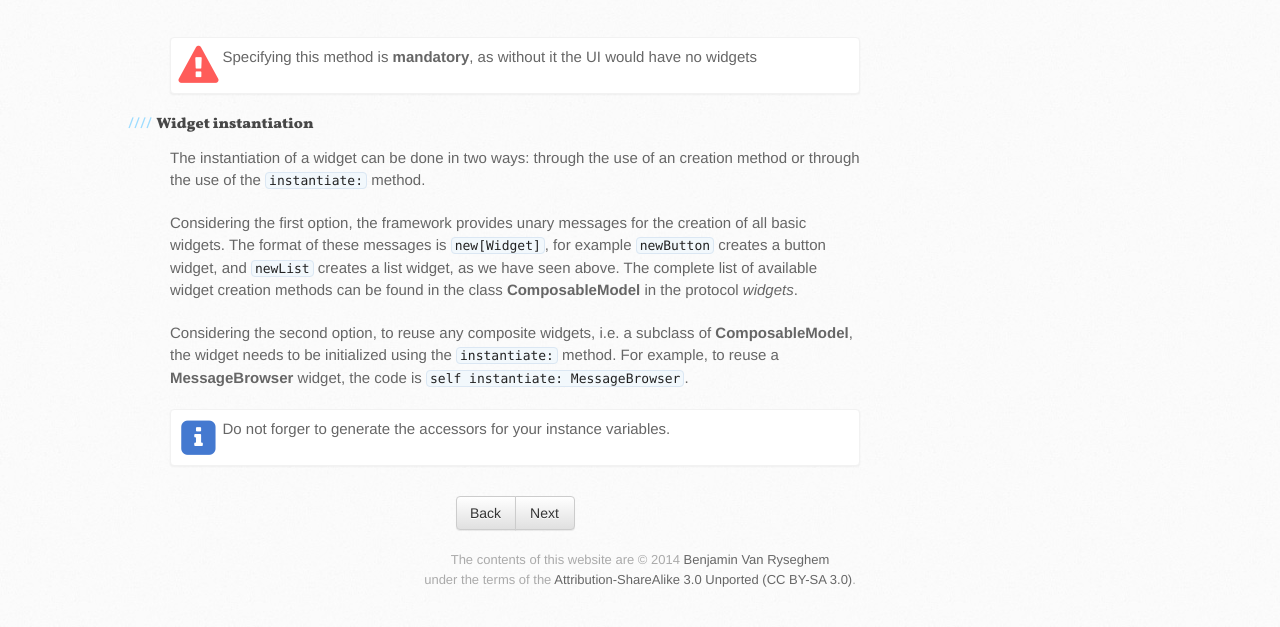
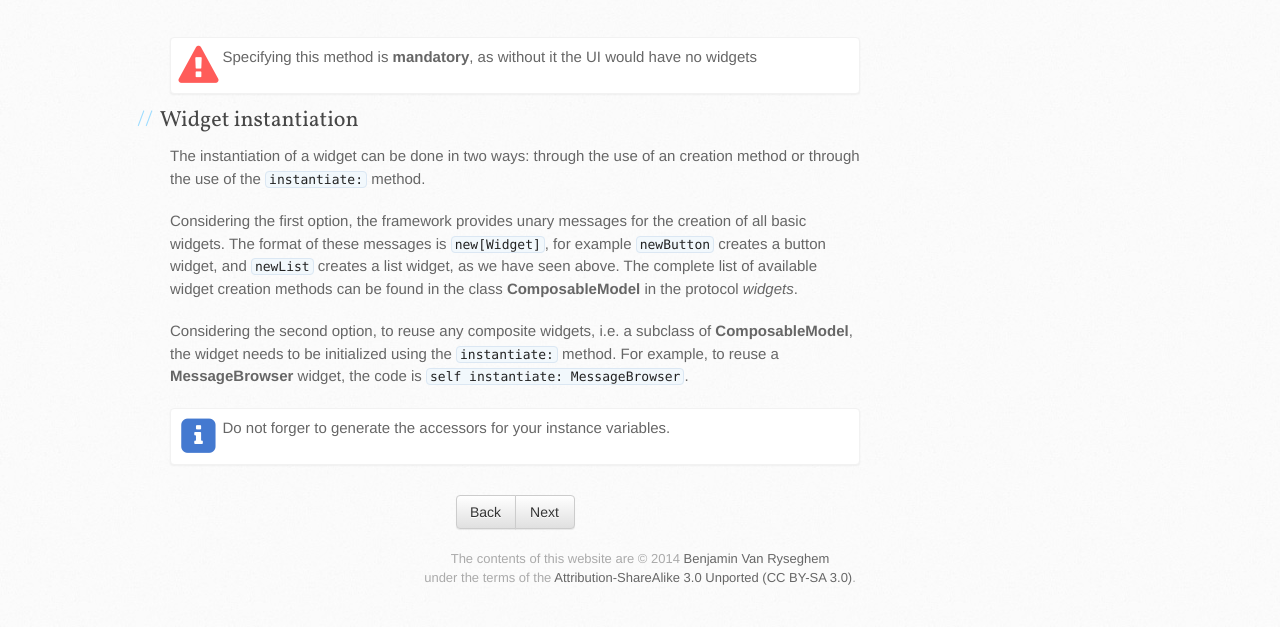
Before and after one commit to spec-framework/website, a Jekyll site: the page built from docs/initializing.md, in a window 1280 px wide. Shown: the part 925-1552 px from the top of the page. Built offline with Jekyll 4.4.1, drawn with Linux system fonts in a browser that asks for light colours; Markdown is read by kramdown in place of the engine named in the settings.

Commit message:
Fix header level

```diff
--- a/docs/initializing.md
+++ b/docs/initializing.md
@@ -44,7 +44,7 @@ initializeWidgets
 Specifying this method is **mandatory**, as without it the UI would have no widgets
 {% endalert %}
 
-#### Widget instantiation
+## Widget instantiation
 
 The instantiation of a widget can be done in two ways: through the use of an creation method or through the use of the `instantiate:` method.
 
```
